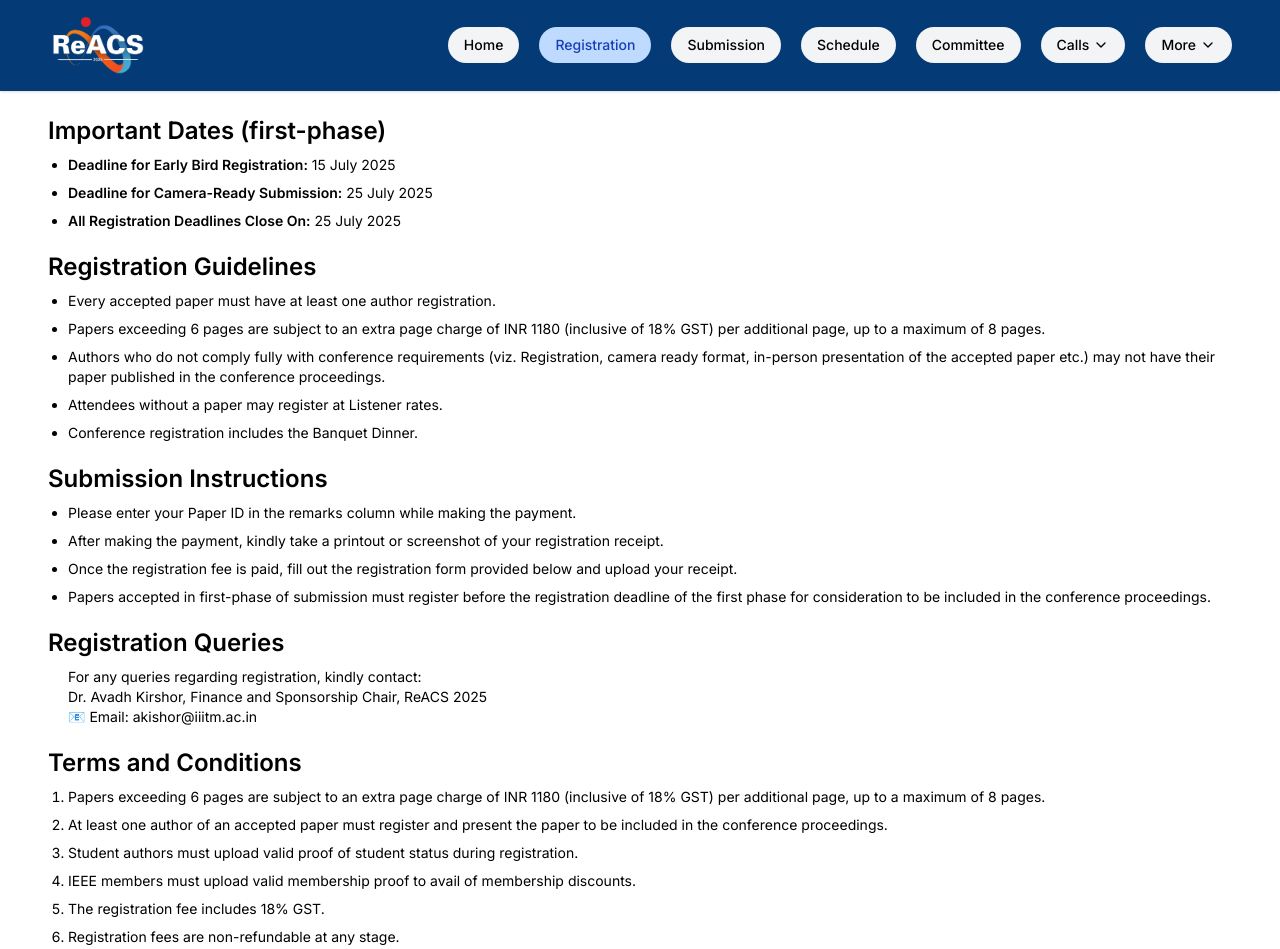
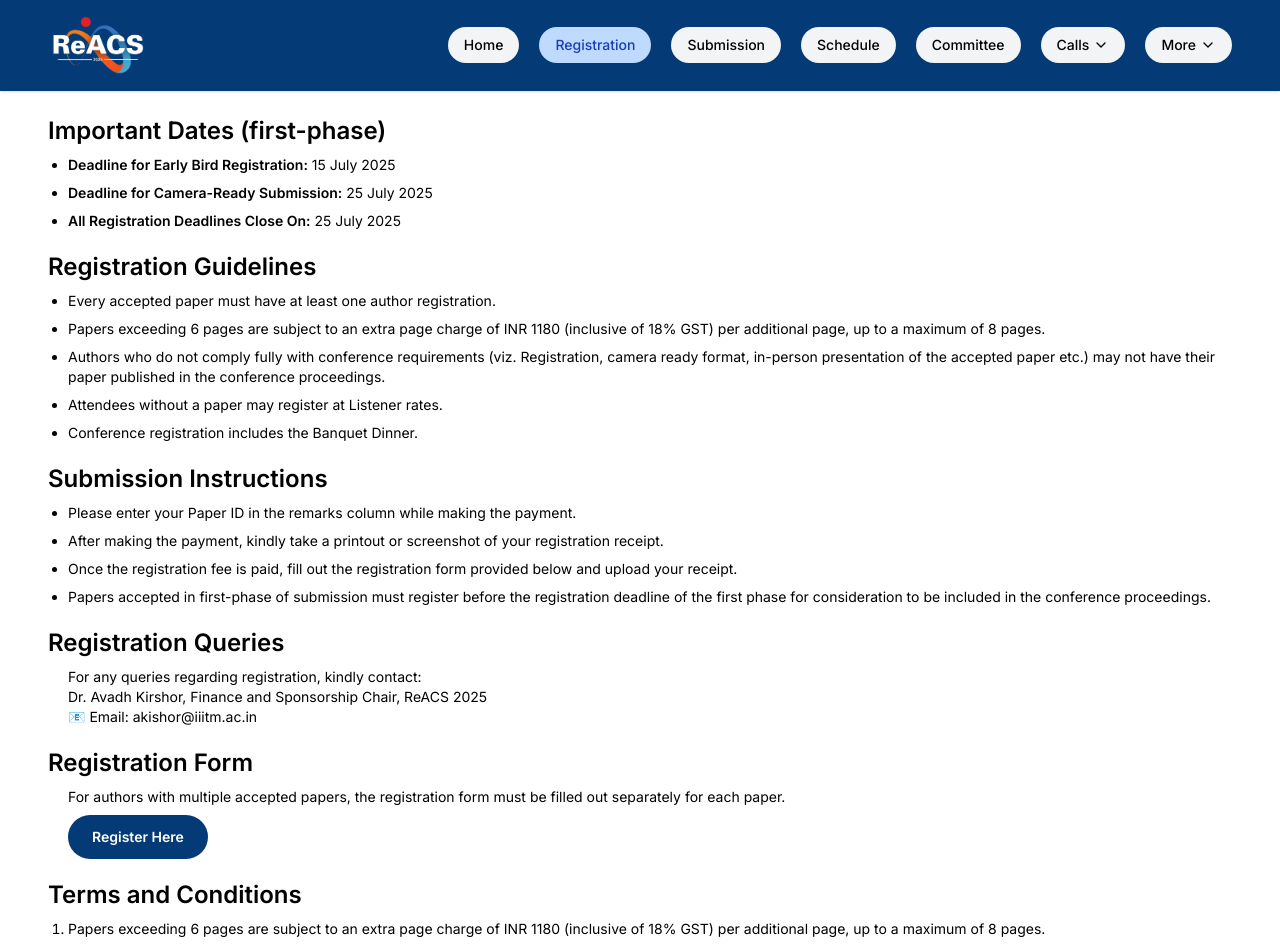
Before and after one commit to dewani12/ReACS_2025, a React (Vite) app in the folder frontend/: page /registration in a window 1280 px wide. Shown: the top 949 px of the page. Built offline with nearby package versions, Linux system fonts and the light colour scheme.

Commit message:
update: add registration form section with link for multiple accepted papers

```diff
--- a/frontend/src/pages/Registration.jsx
+++ b/frontend/src/pages/Registration.jsx
@@ -48,6 +48,19 @@ function Registration() {
           </div>
         </div>
         <div className="pb-5">
+          <div className="text-2xl font-semibold">Registration Form</div>
+          <div className="text-sm ml-5 mt-2"><p>For authors with multiple accepted papers, the registration form must be filled out separately for each paper.</p>
+            <a
+              href="https://docs.google.com/forms/d/e/1FAIpQLSdzICBCcQgT-De1oPG2xxlKoc_itvNbwmDSApMbmeT_PuRl7A/viewform"
+              className="flex items-center w-fit gap-2 hover:bg-blue-200 hover:text-blue-800 bg-[#043A75] text-white mt-2 px-6 py-3 rounded-full transition-colors"
+            >
+              <span className="font-semibold">
+                Register Here
+              </span>
+            </a>
+          </div>
+        </div>
+        <div className="pb-5">
           <div className="text-2xl font-semibold">Terms and Conditions</div>
           <ol className="mt-2 ml-5 list-decimal space-y-2 text-sm">
             <li>Papers exceeding 6 pages are subject to an extra page charge of INR 1180
@@ -67,7 +80,7 @@ function Registration() {
               <li>Social events during the conference</li>
             </ul>
             <li>Registration fee does not include accommodation. Accommodation details will be
-shared on the conference website in due course of time.</li>
+              shared on the conference website in due course of time.</li>
           </ol>
         </div>
         <div className="text-2xl font-semibold">Registration Fees Details</div>
```
